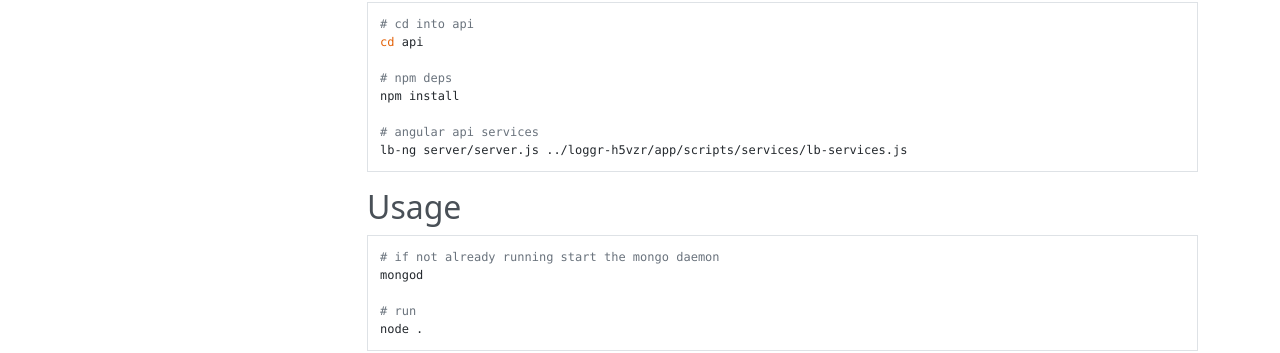
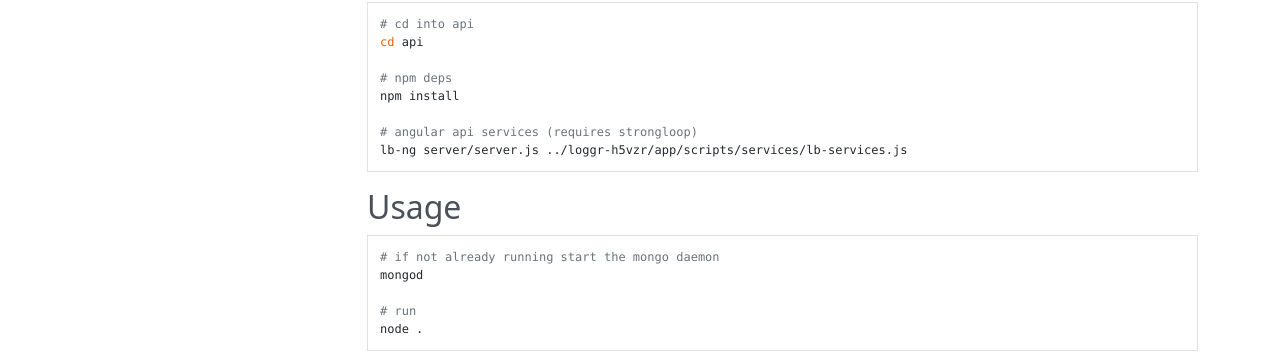
Before and after one commit to loggrio/loggr.io, an MkDocs documentation site: the page built from docs/developer-guide/api.md, in a window 1280 px wide and 1142 px high. Shown: the part 648-1001 px from the top of the window. Built offline with MkDocs 1.6.1, drawn with Linux system fonts in a browser that asks for light colours; nearby versions of some CDN libraries; old or Windows-style settings are respelled for this version of MkDocs.

Commit message:
docs: fix

````diff
--- a/docs/developer-guide/api.md
+++ b/docs/developer-guide/api.md
@@ -35,7 +35,7 @@ cd api
 # npm deps
 npm install
 
-# angular api services
+# angular api services (requires strongloop)
 lb-ng server/server.js ../loggr-h5vzr/app/scripts/services/lb-services.js
 ```
 
````
